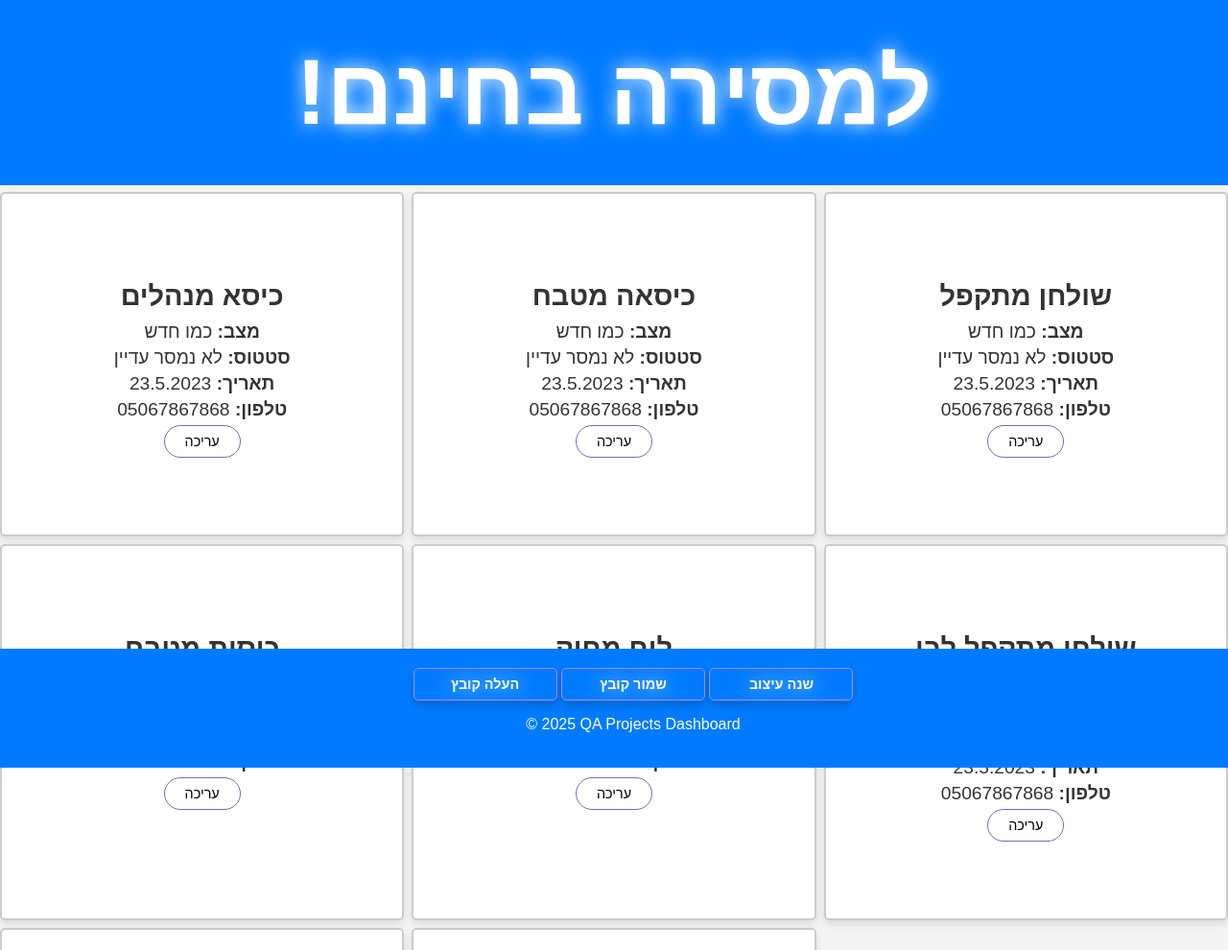
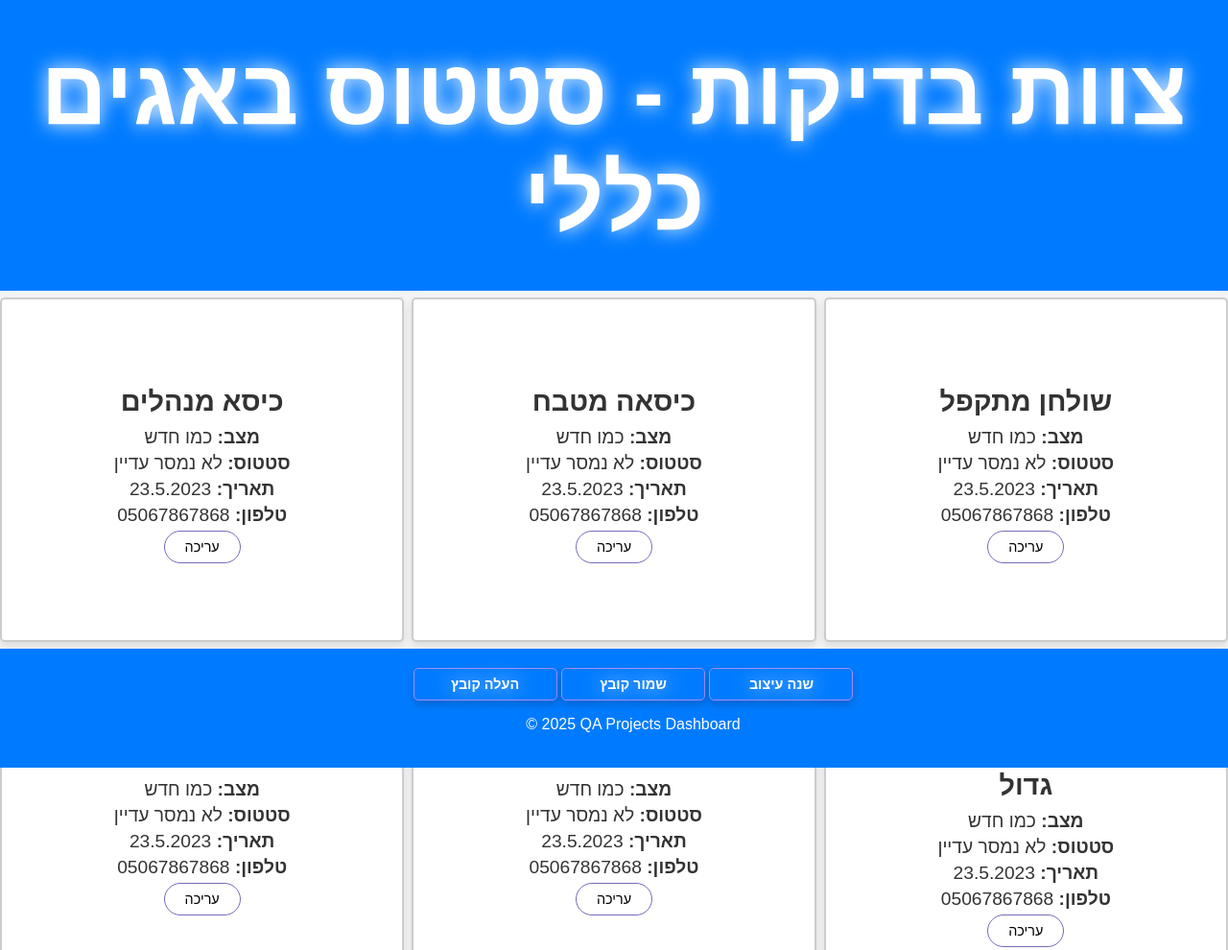
Before and after one commit to githuber20202/board, a plain HTML site: page index.html in a window 1280 px wide. Shown: the top 990 px of the page at 96% size. Drawn offline with Linux system fonts and the light colour scheme.

Commit message:
Update index.html

```diff
--- a/index.html
+++ b/index.html
@@ -8,7 +8,7 @@
 </head>
 <body>
     <header>
-        <h1><span class="special-title">!למסירה בחינם</span></h1>
+        <h1><span class="special-title">צוות בדיקות - סטטוס באגים כללי</span></h1>
     </header>
     <main>
         <div id="edit-modal" class="modal" style="display: none;">
```
